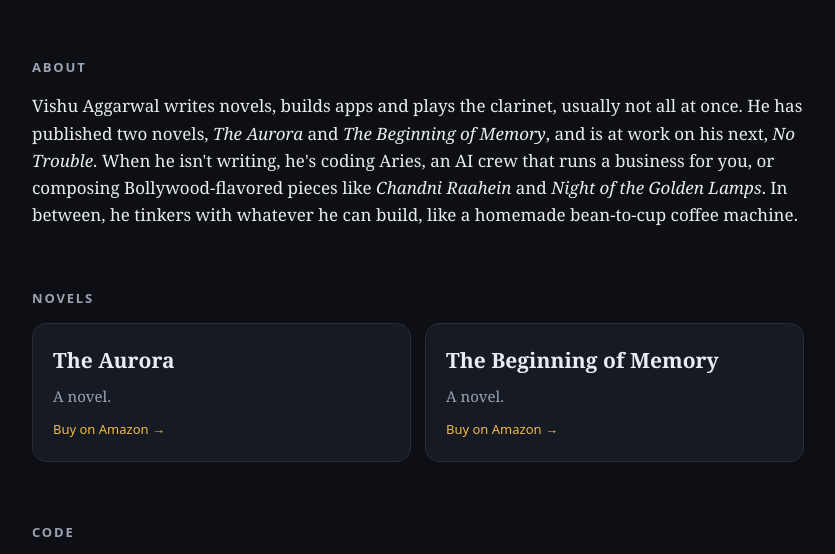
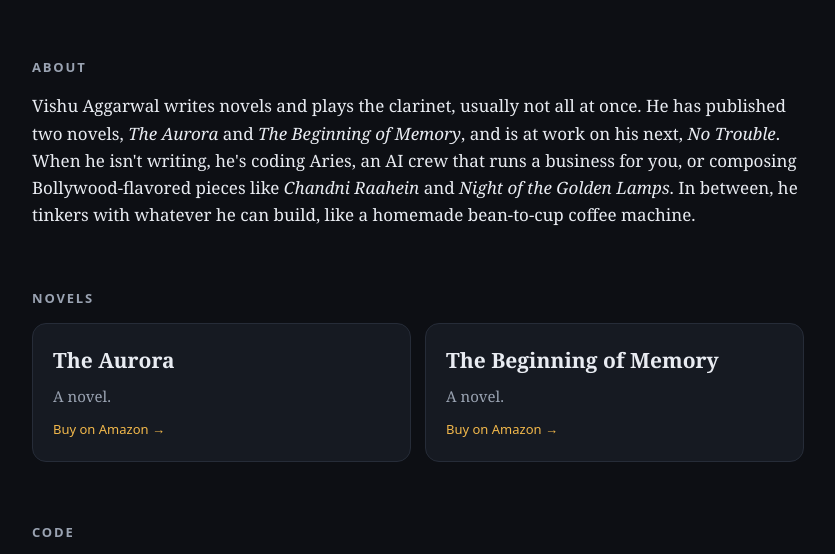
Before and after one commit to vishu-aggarwal-001/vishu-aggarwal-001.github.io, a plain HTML site: page index.html in a window 1280 px wide. Shown: the part 231-785 px from the top of the page, without its empty margins (222-1057 px from the left). Drawn offline with Linux system fonts and the light colour scheme.

Commit message:
Edit About wording

```diff
--- a/index.html
+++ b/index.html
@@ -50,7 +50,7 @@
   </header>
 
   <h2>About</h2>
-  <p>Vishu Aggarwal writes novels, builds apps and plays the clarinet, usually not all at once. He has published two novels, <em>The Aurora</em> and <em>The Beginning of Memory</em>, and is at work on his next, <em>No Trouble</em>. When he isn't writing, he's coding Aries, an AI crew that runs a business for you, or composing Bollywood-flavored pieces like <em>Chandni Raahein</em> and <em>Night of the Golden Lamps</em>. In between, he tinkers with whatever he can build, like a homemade bean-to-cup coffee machine.</p>
+  <p>Vishu Aggarwal writes novels and plays the clarinet, usually not all at once. He has published two novels, <em>The Aurora</em> and <em>The Beginning of Memory</em>, and is at work on his next, <em>No Trouble</em>. When he isn't writing, he's coding Aries, an AI crew that runs a business for you, or composing Bollywood-flavored pieces like <em>Chandni Raahein</em> and <em>Night of the Golden Lamps</em>. In between, he tinkers with whatever he can build, like a homemade bean-to-cup coffee machine.</p>
 
   <h2>Novels</h2>
   <div class="grid">
```
